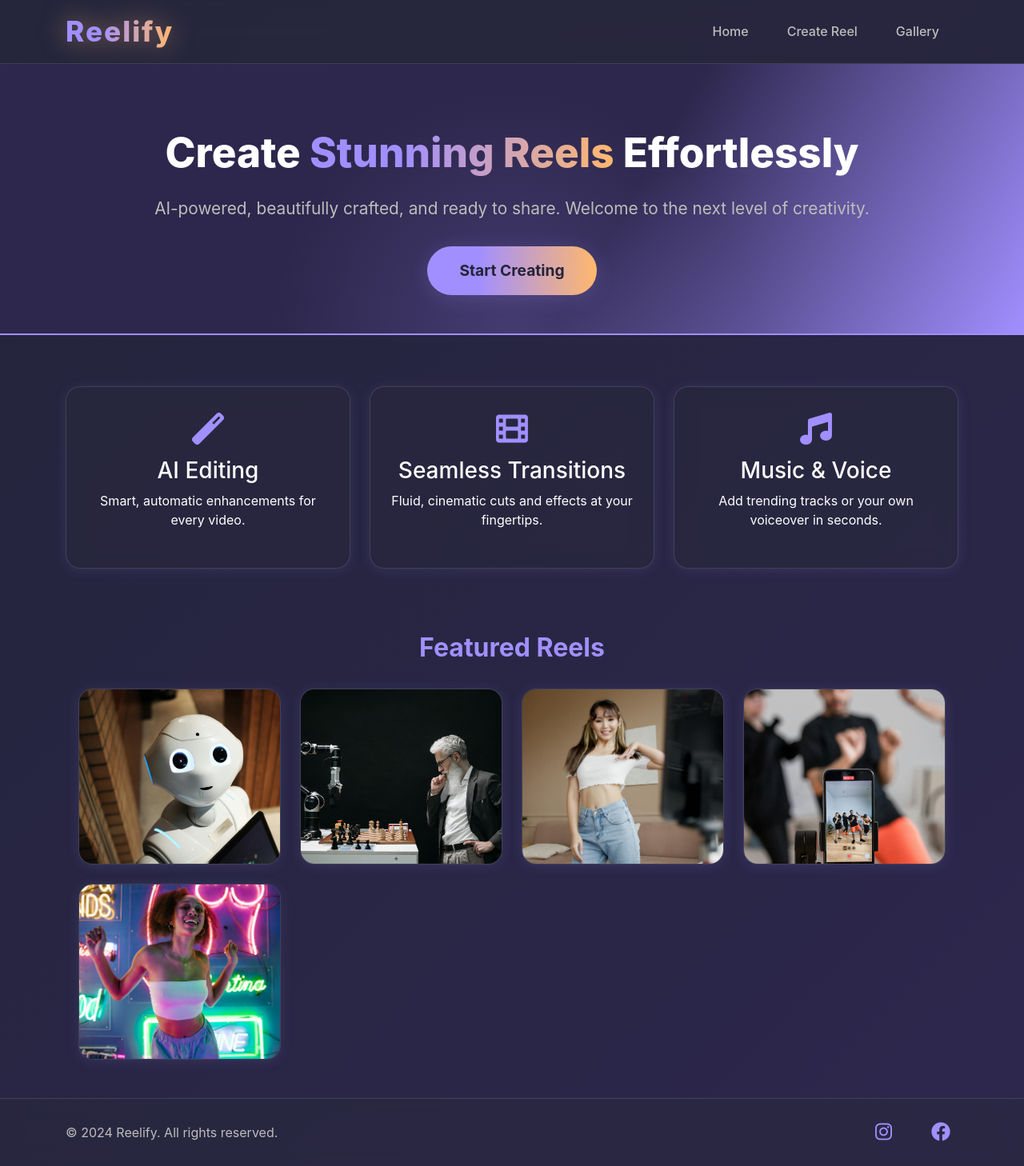
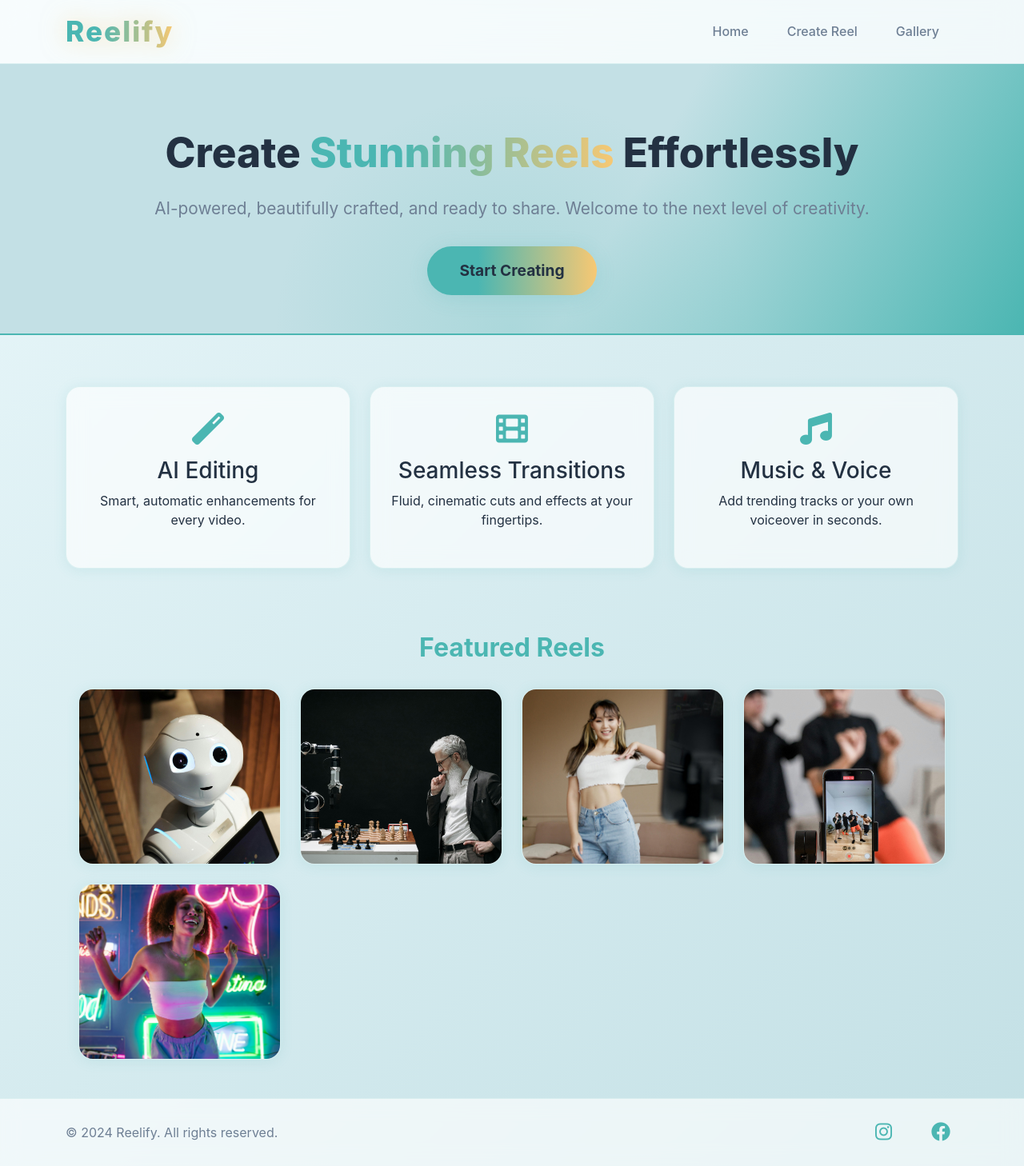
Before and after one commit to sameerpareek50/Reelify, a Flask app: page / in a window 1280 px wide. Shown: the whole page at 80% size. Run offline with Flask 3, Linux system fonts and the light colour scheme.

Commit message:
Changed the theme of website

```diff
--- a/static/css/style.css
+++ b/static/css/style.css
@@ -1,11 +1,11 @@
 :root {
-    --primary: #a18fff;
-    --accent: #ffb86c;
-    --bg-gradient: linear-gradient(135deg, #23243a 0%, #2d274d 100%);
-    --glass-bg: rgba(40, 40, 60, 0.55);
-    --glass-border: rgba(255,255,255,0.12);
-    --text: #fff;
-    --text-muted: #bdbdbd;
+    --primary: #4bb6b2;
+    --accent: #f7c873;
+    --bg-gradient: linear-gradient(135deg, #e9f7fa 0%, #c3e0e5 100%);
+    --glass-bg: rgba(255,255,255,0.65);
+    --glass-border: rgba(75,182,178,0.15);
+    --text: #233142;
+    --text-muted: #6e7f94;
 }
 
 body {
@@ -21,21 +21,27 @@ body {
     font-weight: 800;
     font-size: 2.2rem;
     letter-spacing: 2px;
-    background: linear-gradient(90deg, #a18fff 30%, #ffb86c 100%);
+    background: linear-gradient(90deg, #4bb6b2 30%, #f7c873 100%);
     -webkit-background-clip: text;
     -webkit-text-fill-color: transparent;
     animation: glassGlow 2s infinite alternate;
 }
 
 @keyframes glassGlow {
-    0% { filter: drop-shadow(0 0 8px #a18fff88); }
-    100% { filter: drop-shadow(0 0 16px #ffb86c88); }
+    0% { filter: drop-shadow(0 0 8px #4bb6b288); }
+    100% { filter: drop-shadow(0 0 16px #f7c87388); }
 }
 
 .glass-nav {
     background: var(--glass-bg) !important;
     border-bottom: 1.5px solid var(--glass-border);
     backdrop-filter: blur(16px);
+    animation: fadeInDown 1s cubic-bezier(.77,0,.18,1);
+}
+
+@keyframes fadeInDown {
+    from { opacity: 0; transform: translateY(-40px);}
+    to { opacity: 1; transform: translateY(0);}
 }
 
 .nav-link {
@@ -52,6 +58,12 @@ body {
 .main-content {
     flex: 1;
     background: transparent;
+    animation: fadeInUp 1.2s cubic-bezier(.77,0,.18,1);
+}
+
+@keyframes fadeInUp {
+    from { opacity: 0; transform: translateY(40px);}
+    to { opacity: 1; transform: translateY(0);}
 }
 
 .glass-footer {
@@ -77,13 +89,14 @@ body {
 }
 
 .hero-section {
-    background: linear-gradient(120deg, #2d274d 60%, #a18fff 100%);
+    background: linear-gradient(120deg, #c3e0e5 60%, #4bb6b2 100%);
     color: var(--text);
     padding: 5rem 0 3rem 0;
     text-align: center;
     border-bottom: 2px solid var(--primary);
     position: relative;
     overflow: hidden;
+    animation: fadeInUp 1.2s cubic-bezier(.77,0,.18,1);
 }
 
 .hero-section::before {
@@ -93,7 +106,7 @@ body {
     top: 10%;
     width: 600px;
     height: 600px;
-    background: radial-gradient(circle, #a18fff33 0%, transparent 70%);
+    background: radial-gradient(circle, #4bb6b233 0%, transparent 70%);
     z-index: 0;
     transform: translateX(-50%);
     pointer-events: none;
@@ -105,10 +118,17 @@ body {
     margin-bottom: 1.5rem;
     z-index: 1;
     position: relative;
+    animation: popIn 1.2s cubic-bezier(.77,0,.18,1);
+}
+
+@keyframes popIn {
+    0% { opacity: 0; transform: scale(0.8);}
+    80% { opacity: 1; transform: scale(1.05);}
+    100% { opacity: 1; transform: scale(1);}
 }
 
 .gradient-text {
-    background: linear-gradient(90deg, #a18fff 30%, #ffb86c 100%);
+    background: linear-gradient(90deg, #4bb6b2 30%, #f7c873 100%);
     -webkit-background-clip: text;
     -webkit-text-fill-color: transparent;
 }
@@ -119,26 +139,28 @@ body {
     color: var(--text-muted);
     z-index: 1;
     position: relative;
+    animation: fadeInUp 1.5s cubic-bezier(.77,0,.18,1);
 }
 
 .cta-button {
-    background: linear-gradient(90deg, #a18fff 30%, #ffb86c 100%);
-    color: #23243a;
+    background: linear-gradient(90deg, #4bb6b2 30%, #f7c873 100%);
+    color: #233142;
     padding: 1rem 2.5rem;
     border-radius: 50px;
     font-weight: bold;
     text-decoration: none;
     font-size: 1.2rem;
-    box-shadow: 0 4px 24px 0 #a18fff33;
+    box-shadow: 0 4px 24px 0 #4bb6b233;
     transition: background 0.2s, color 0.2s, transform 0.2s;
     border: none;
     display: inline-block;
     z-index: 1;
     position: relative;
+    animation: popIn 1.5s cubic-bezier(.77,0,.18,1);
 }
 
 .cta-button:hover {
-    background: linear-gradient(90deg, #ffb86c 30%, #a18fff 100%);
+    background: linear-gradient(90deg, #f7c873 30%, #4bb6b2 100%);
     color: #fff;
     transform: translateY(-2px) scale(1.03);
 }
@@ -151,12 +173,13 @@ body {
 .feature-card {
     background: var(--glass-bg);
     border-radius: 18px;
-    box-shadow: 0 2px 16px #a18fff22;
+    box-shadow: 0 2px 16px #4bb6b222;
     padding: 2rem 1.5rem;
     text-align: center;
     border: 1.5px solid var(--glass-border);
     transition: transform 0.2s, border-color 0.2s;
     backdrop-filter: blur(12px);
+    animation: fadeInUp 1.2s cubic-bezier(.77,0,.18,1);
 }
 
 .feature-card:hover {
@@ -168,6 +191,7 @@ body {
     font-size: 2.5rem;
     color: var(--primary);
     margin-bottom: 1rem;
+    animation: popIn 1.2s cubic-bezier(.77,0,.18,1);
 }
 
 .showcase-section {
@@ -180,6 +204,7 @@ body {
     text-align: center;
     margin-bottom: 2rem;
     font-weight: bold;
+    animation: fadeInUp 1.2s cubic-bezier(.77,0,.18,1);
 }
 
 .image-grid {
@@ -195,20 +220,21 @@ body {
     object-fit: cover;
     border-radius: 18px;
     border: 1.5px solid var(--glass-border);
-    box-shadow: 0 2px 12px #a18fff22;
+    box-shadow: 0 2px 12px #4bb6b222;
     transition: transform 0.2s, box-shadow 0.2s;
+    animation: fadeInUp 1.2s cubic-bezier(.77,0,.18,1);
 }
 
 .showcase-image:hover {
     transform: scale(1.04);
-    box-shadow: 0 4px 24px #a18fff44;
+    box-shadow: 0 4px 24px #4bb6b244;
 }
 
 .glass-card {
     background: var(--glass-bg);
     border-radius: 18px;
     border: 1.5px solid var(--glass-border);
-    box-shadow: 0 2px 16px #a18fff22;
+    box-shadow: 0 2px 16px #4bb6b222;
     backdrop-filter: blur(12px);
 }
 
@@ -216,7 +242,7 @@ body {
     background: var(--glass-bg);
     border-radius: 18px;
     border: 1.5px solid var(--glass-border);
-    box-shadow: 0 2px 16px #a18fff22;
+    box-shadow: 0 2px 16px #4bb6b222;
 }
 
 @media (max-width: 768px) {
--- a/tempCodeRunnerFile.py
+++ b/tempCodeRunnerFile.py
@@ -1 +1 @@
-text_to_speech_file
+app.run(debug=True)  # For local development, set debug=True
```
Also changed, not shown: static/css/gallery.css (+8 -2 lines).
